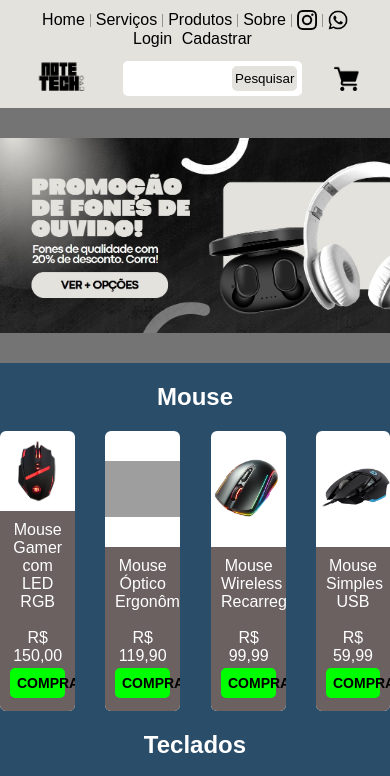
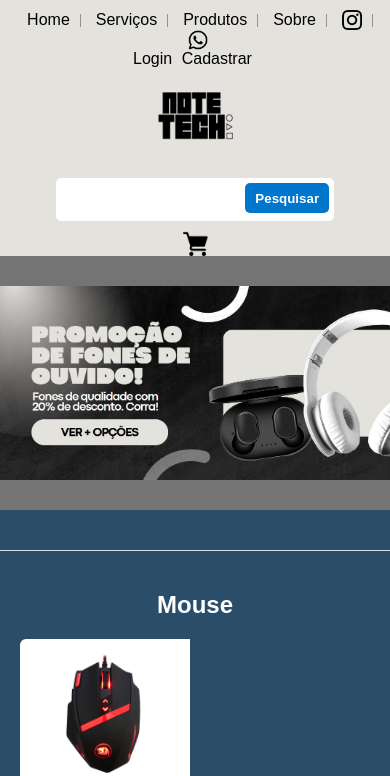
Before and after one commit to kogamayl/NoteTech, a plain HTML site: page index.html in a window 390 px wide. Shown: the top 776 px of the page. Drawn offline with Linux system fonts and the light colour scheme; grey boxes are pictures that could not be loaded.

Commit message:
prontoApresentar_AgoraSim

```diff
--- a/article.css
+++ b/article.css
@@ -78,27 +78,41 @@ article {
 }
 
 .bgMouse button {
-    background: #00ff00;
-    border: 2px solid #00ff00;
+    background: #0077cc;
+    color: #fff;
+    border: none;
+    padding: 8px 12px;
     border-radius: 5px;
-    margin: 3px 0;
-    padding: 5px;
-    font-size: 14px;
     font-weight: bold;
-    text-transform: uppercase;
-    cursor: pointer;
-    transition: all 0.3s ease-in-out;
+    transition: 0.3s;
 }
 
 .bgMouse button:hover {
-    background-color: #00cc00;
-    border: 2px solid #00cc00;
-    transform: scale(1.05);
-    box-shadow: 0 4px 10px rgba(0, 255, 0, 0.5);
+    background-color: #005fa3;
+    cursor: pointer;
 }
 
 .bgMouse button:active {
     background: #00b300;
-    border: 2px solid #00b300;
+    border: #00b300;
     box-shadow: none;
 }
+
+section.container {
+    margin-top: 40px;
+    padding: 20px 0;
+    border-top: 1px solid #ddd;
+}
+
+@media (max-width: 768px) {
+    .mouses {
+        display: flex;
+        flex-direction: column;
+        align-items: center;
+    }
+
+    .mouseWrapper {
+        width: 90%;
+        margin-bottom: 20px;
+    }
+}
--- a/footer.css
+++ b/footer.css
@@ -49,3 +49,16 @@ footer {
     text-align: center;
     padding: 15px 0;
 }
+
+@media (max-width: 768px) {
+    .footer {
+        flex-direction: column;
+        align-items: center;
+        text-align: center;
+    }
+
+    .pagamento img,
+    .redesSociaisFooter img {
+        margin: 0 5px;
+    }
+}
--- a/header.css
+++ b/header.css
@@ -28,7 +28,7 @@ header {
 .headerTop span {
     background-color: #33323271;
     width: 1px;
-    height:13px;
+    height: 13px;
     margin-right: 5px;
     display: inline-block;
 }
@@ -36,12 +36,22 @@ header {
 .link {
     text-decoration: none;
     color: #000;
-    margin-right: 5px;
+    margin: 0 10px;
+}
+
+.link:hover {
+    color: #0077cc;
+    text-decoration: none;
 }
 
 .redesSociais {
     width: 20px;
-    margin-right: 5px;
+    margin: 0 10px;
+}
+
+.redesSociais:hover {
+    transform: scale(1.1);
+    transition: 0.3s;
 }
 
 .login {
@@ -79,10 +89,19 @@ header {
 }
 
 .inputButton button {
-    height: 25px;
+    height: 30px;
     border-radius: 5px;
-    border: #e4e2dd solid;
-    background-color: #e4e2dd;
+    border: none;
+    background-color: #0077cc;
+    color: #fff;
+    padding: 0 10px;
+    font-weight: bold;
+    transition: background-color 0.3s ease;
+}
+
+.inputButton button:hover {
+    background-color: #005fa3;
+    cursor: pointer;
 }
 
 .carrinho {
@@ -92,14 +111,21 @@ header {
 @media (max-width: 570px) {
     .headerTop {
         margin-left: 5px;
+        justify-content: center;
     }
 
-    .inputButton input{
-        max-width: 100px;
+    .inputButton input {
+        max-width: 180px;
+        margin-bottom: 5px;
+    }
+
+    .pesquisa {
+        flex-direction: column;
+        gap: 10px;
     }
 
     #logo {
-        max-width: 60px;
+        max-width: 100px;
     }
 }
 
```
